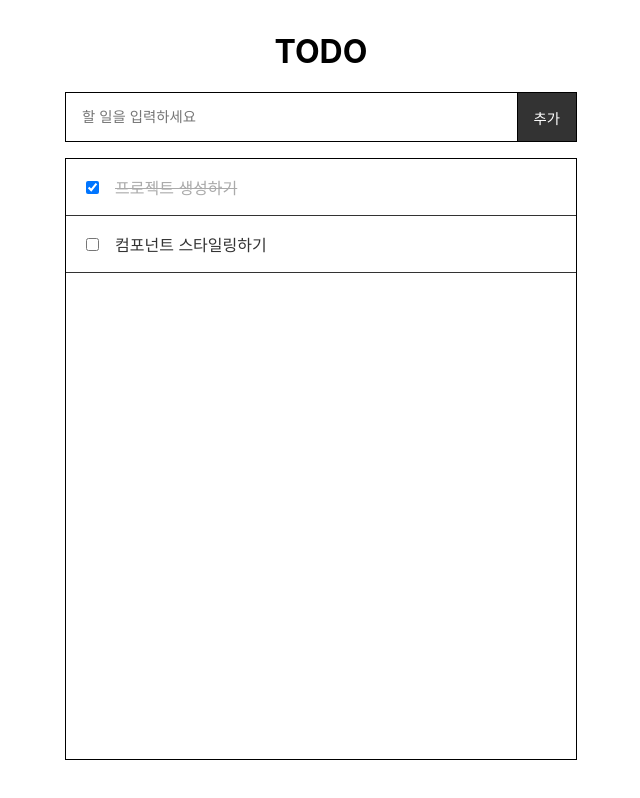
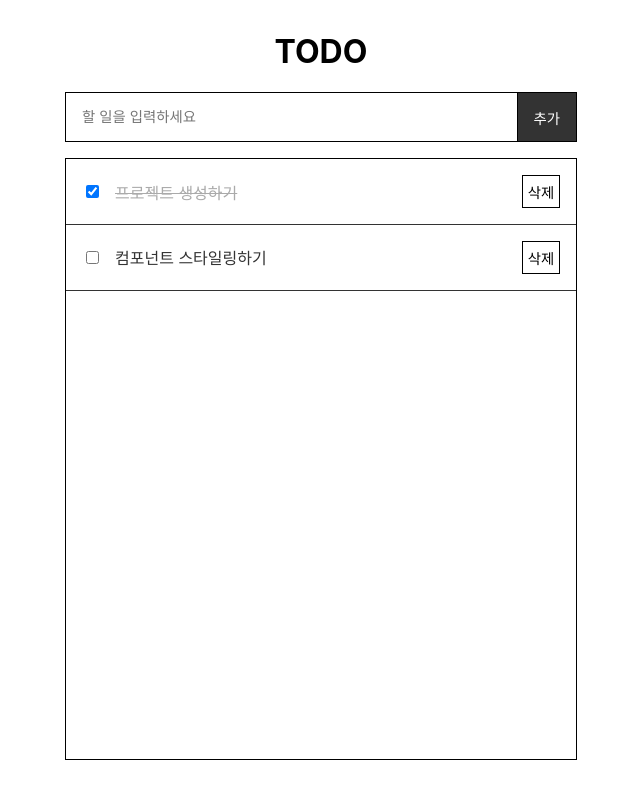
Before and after one commit to constmoon/TODO-TypeScript, a React (Create React App) app: page / in a window 1280 px wide. Shown: the whole page, without its empty margins (319-959 px from the left). Built offline with nearby package versions, Linux system fonts and the light colour scheme.

Commit message:
feat: 할 일 삭제 기능 구현

```diff
--- a/src/components/TodoItem.js
+++ b/src/components/TodoItem.js
@@ -1,5 +1,6 @@
 import React from 'react';
 import styled from 'styled-components';
+import { useTodoDispatch } from '../contexts/TodoContext';
 
 const TodoItemBlock = styled.li`
   color: #333;
@@ -24,13 +25,42 @@ const Checkbox = styled.input.attrs({ type: 'checkbox' })`
   margin-right: 1rem;
 `;
 
+const DeleteButton = styled.button`
+  cursor: pointer;
+  margin-left: auto;
+  padding: 0.3rem;
+  position: relative;
+  background-color: #fff;
+  border: 1px solid #000;
+  &:focus {
+    z-index: 1;
+  }
+`;
+
 const TodoItem = props => {
-  const { text, checked } = props;
+  const { id, text, checked } = props;
+
+  const dispatch = useTodoDispatch();
+
+  const onToggle = () => dispatch({
+    type: 'TOGGLE',
+    todo: {
+      id
+    }
+  });
+
+  const onDelete = () => dispatch({
+    type: 'DELETE',
+    todo: {
+      id
+    }
+  });
 
   return (
     <TodoItemBlock>
-      <Checkbox checked={checked} />
+      <Checkbox checked={checked} onChange={onToggle} />
       <TodoText>{text}</TodoText>
+      <DeleteButton onClick={onDelete}>삭제</DeleteButton>
     </TodoItemBlock>
   );
 };
--- a/src/components/TodoList.js
+++ b/src/components/TodoList.js
@@ -19,6 +19,7 @@ const TodoList = () => {
         {todoData.map(todo => (
           <TodoItem
             key={`todo-${todo.id}`}
+            id={todo.id}
             text={todo.text}
             checked={todo.checked}
           />
--- a/src/contexts/TodoContext.js
+++ b/src/contexts/TodoContext.js
@@ -4,6 +4,7 @@ import TodoData from '../api/data';
 const initial = TodoData;
 
 const TOGGLE = 'TOGGLE';
+const DELETE = 'DELETE';
 
 const reducer = (state, action) => {
   switch (action.type) {
@@ -11,6 +12,8 @@ const reducer = (state, action) => {
       return state.map(todo =>
         todo.id === action.todo.id ? { ...todo, checked: !todo.checked } : todo
       );
+    case DELETE:
+      return state.filter(todo => todo.id !== action.todo.id);
     default:
       return state;
   }
```
